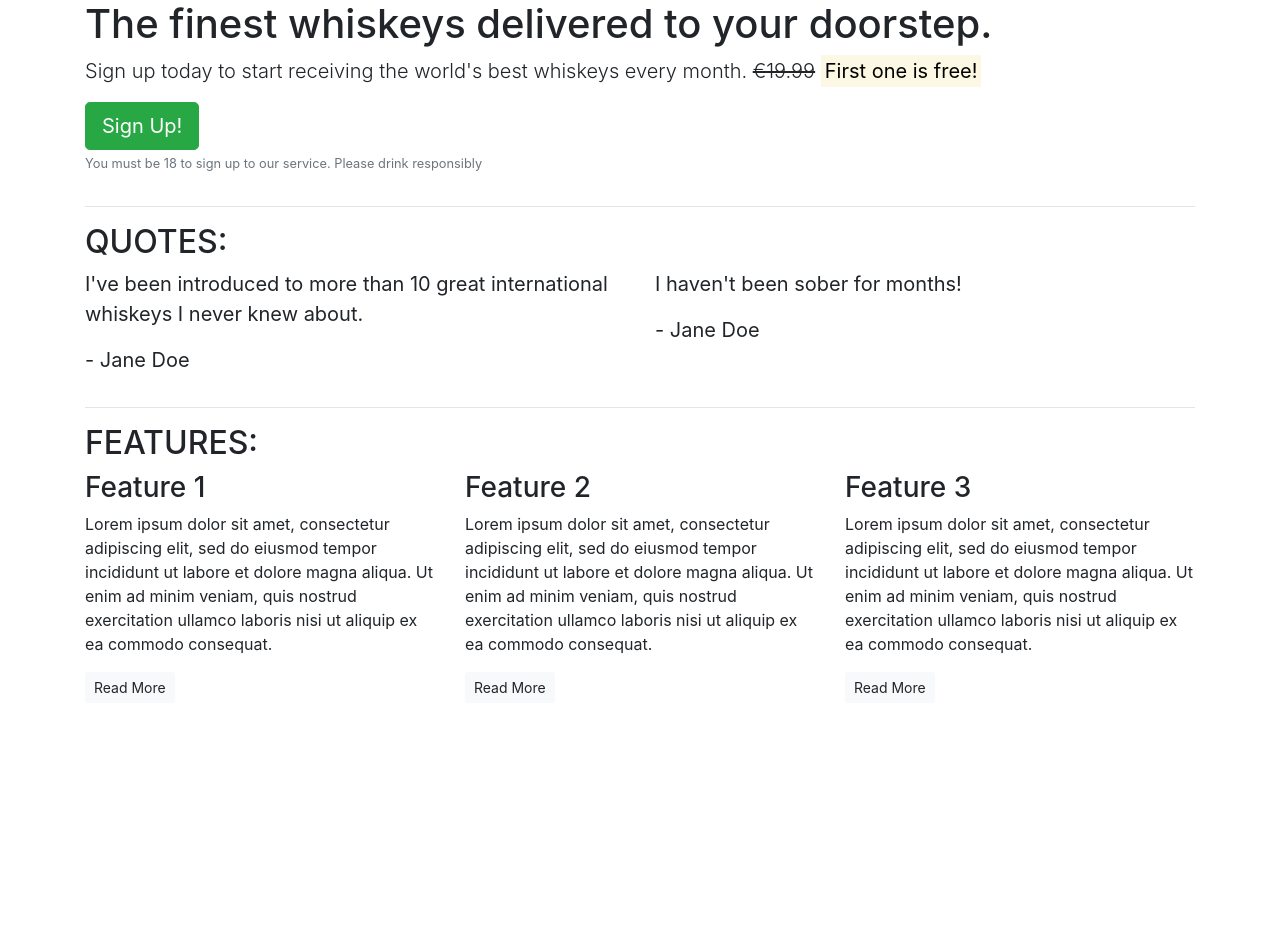
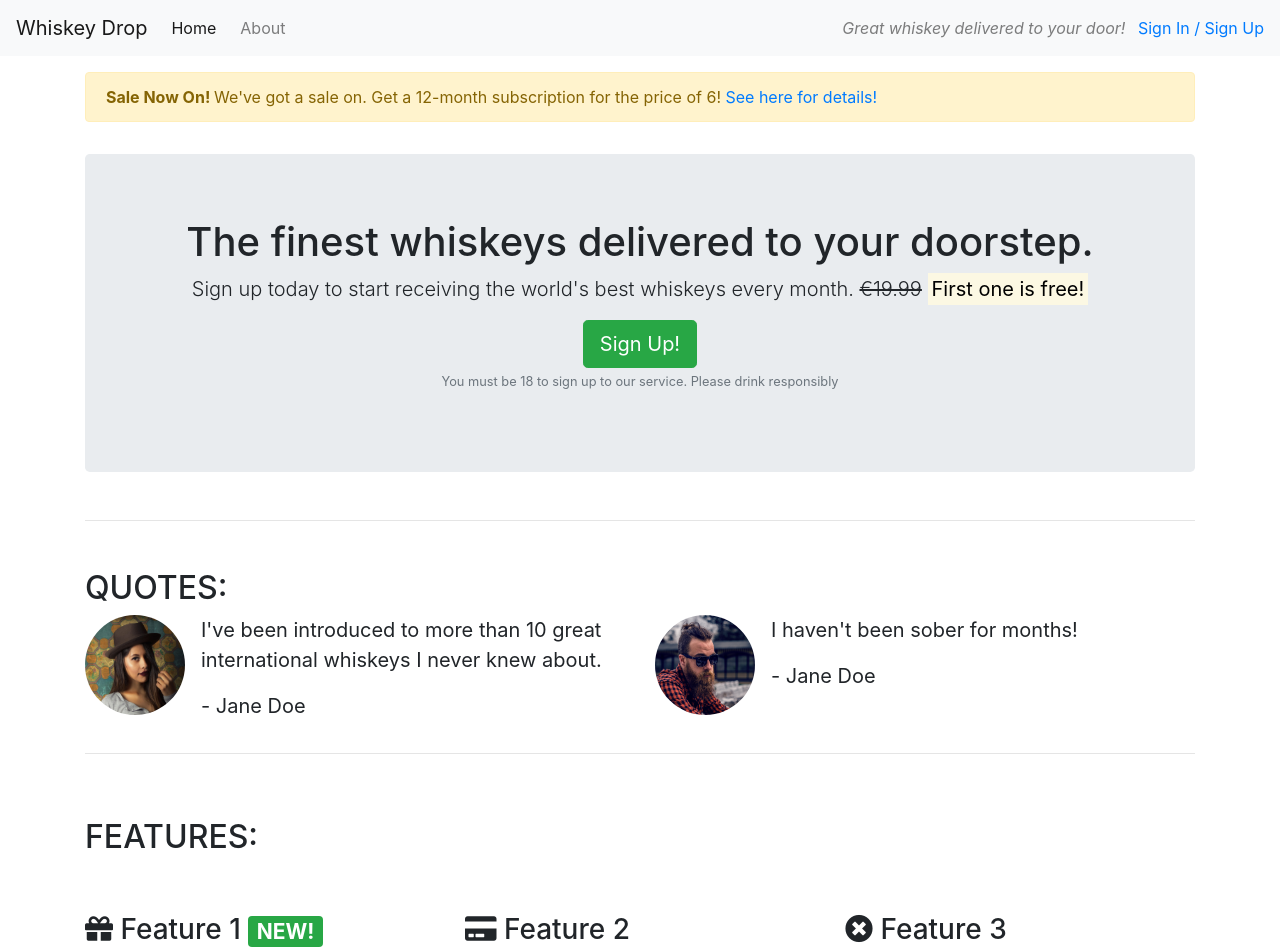
Before and after one commit to Barry-Greaves/bootstrap, a plain HTML site: page index.html in a window 1280 px wide. Shown: the top 950 px of the page. Before the commit the page ends 800 px from the top, so only its background shows below. Drawn offline with nearby package versions, Linux system fonts and the light colour scheme.

Commit message:
add bootstrap styling

```diff
--- a/index.html
+++ b/index.html
@@ -6,15 +6,36 @@
     <meta name="viewport" content="width=device-width, initial-scale=1.0">
     <title>Whiskey Drop | Taste a new whiskey every month</title>
     <link rel="stylesheet" href="https://cdn.jsdelivr.net/npm/bootstrap@4.3.1/dist/css/bootstrap.min.css" integrity="sha384-ggOyR0iXCbMQv3Xipma34MD+dH/1fQ784/j6cY/iJTQUOhcWr7x9JvoRxT2MZw1T" crossorigin="anonymous">
+    <link rel="stylesheet" href="https://use.fontawesome.com/releases/v5.6.1/css/all.css" integrity="sha384-gfdkjb5BdAXd+lj+gudLWI+BXq4IuLW5IT+brZEZsLFm++aCMlF1V92rMkPaX4PP" crossorigin="anonymous">
 </head>
 <body>
-    <article class="container">
+    <nav class="navbar navbar-light bg-light navbar-expand-sm">
+        <a href="/" class="navbar-brand">Whiskey Drop</a>
+        <ul class="navbar-nav mr-auto">
+            <li class="active nav-item mr-2"><a class="nav-link" href="/">Home</a></li>
+            <li class="nav-item mr-2"><a class="nav-link" href="/about">About</a></li>
+            <li class="nav-item mr-2 d-block d-sm-none"><a class="nav-link" href="/login">Sign In / Sign Up</a></li>
+        </ul>
+        <div class="d-none d-md-block">
+            <p class="navbar-text my-auto mr-2"><i>Great whiskey delivered to your door!</i></p>
+            <a href="/login">Sign In / Sign Up</a>
+        </div>
+    </nav>
+    <article class="container mt-3">
+        <div class="row d-none d-sm-block">
+            <div class="col-12">
+                <div class="alert alert-warning"><strong>Sale Now On! </strong>We've got a sale on. Get a 12-month subscription for the price of 6! <a href="">See here for details!</a></div>
+            </div>
+        </div>
         <!-- Callout -->
         <div class="row">
             <div class="col-12">
-                <section class="callout">
+                <section class="callout jumbotron text-center mt-3">
                     <h1>The finest whiskeys delivered to your doorstep.</h1>
-                    <p class="lead">Sign up today to start receiving the world's best whiskeys every month. <s>€19.99</s> <strong><mark>First one is free!</mark></strong></p>
+                    <p class="lead">Sign up today to start receiving the world's best whiskeys every month.
+                        <s class="d-none d-sm-inline">€19.99</s>
+                        <span class="d-inline d-sm-none"><br></span>
+                        <strong><mark>First one is free!</mark></strong></p>
                     <button class="btn btn-success btn-lg">Sign Up!</button>
                     <p class ="text-muted"><small>You must be 18 to sign up to our service. Please drink responsibly</small></p>
                 </section>
@@ -26,22 +47,36 @@
         <!-- Quotes -->
         <section class="quotes">
             <div class="div">
-                <div class="col-12 col-md-6"></div>
+                <div class="col-12 my-5"></div>
                     <h2 class="text-uppercase">Quotes:</h2>
                 </div>
             </div>
             <div class="row">
                 <div class="col-12 col-md-6">
-                    <blockquote class="blockquote">
-                        <p>I've been introduced to more than 10 great international whiskeys I never knew about.</p>
-                        <p>- Jane Doe</p>
-                    </blockquote>
+                    <div class="media">
+                        <div class="d-none d-sm-block">
+                            <img src="images/girl-image.png" class="rounded-circle mr-3" height="100" width="100">
+                        </div>
+                                <div class="media-body">
+                            <blockquote class="blockquote">
+                                <p>I've been introduced to more than 10 great international whiskeys I never knew about.</p>
+                                <p>- Jane Doe</p>
+                            </blockquote>
+                    </div>
+                </div>
                 </div>
                 <div class="col-12 col-md-6">
+                    <div class="media">
+                        <div class="d-none d-sm-block">
+                            <img src="images/guy-image.png" class="rounded-circle mr-3" height="100" width="100">
+                        </div>
+                        <div class="media-body">
                     <blockquote class="blockquote">
                         <p>I haven't been sober for months!</p>
                         <p>- Jane Doe</p>
                     </blockquote>
+                    </div>
+                    </div>
                 </div>
              </div>
         </section>
@@ -51,28 +86,28 @@
         <!-- Features -->
         <section class="features">
             <div class="row">
-                <div class="col-12 col-md-6">
+                <div class="col-12 my-5">
                     <h2 class="text-uppercase">Features:</h2>
                 </div>
             </div>
             <div class="row">
                 <div class="col-12 col-md-6 col-lg-4">
                     <div class="feature">
-                        <h3>Feature 1</h3>
+                        <h3><i class="fas fa-gift d-none d-sm-inline"></i> Feature 1 <span class="badge badge-success">NEW!</span> </h3>
                         <p>Lorem ipsum dolor sit amet, consectetur adipiscing elit, sed do eiusmod tempor incididunt ut labore et dolore magna aliqua. Ut enim ad minim veniam, quis nostrud exercitation ullamco laboris nisi ut aliquip ex ea commodo consequat.</p>
                         <p><a class ="btn btn-sm btn-light" href="">Read More</a></p>
                     </div>
                 </div>
                 <div class="col-12 col-md-6 col-lg-4">
                     <div class="feature">
-                        <h3>Feature 2</h3>
+                        <h3><i class="fas fa-credit-card d-none d-sm-inline"></i> Feature 2</h3>
                         <p>Lorem ipsum dolor sit amet, consectetur adipiscing elit, sed do eiusmod tempor incididunt ut labore et dolore magna aliqua. Ut enim ad minim veniam, quis nostrud exercitation ullamco laboris nisi ut aliquip ex ea commodo consequat.</p>
                         <p><a class ="btn btn-sm btn-light" href="">Read More</a></p>
                     </div>
                 </div>
                 <div class="col-12 d-md-none d-lg-block col-lg-4">
                     <div class="feature">
-                        <h3>Feature 3</h3>
+                        <h3><i class="fas fa-times-circle d-none d-sm-inline"></i> Feature 3</h3>
                         <p>Lorem ipsum dolor sit amet, consectetur adipiscing elit, sed do eiusmod tempor incididunt ut labore et dolore magna aliqua. Ut enim ad minim veniam, quis nostrud exercitation ullamco laboris nisi ut aliquip ex ea commodo consequat.</p>
                         <p><a class ="btn btn-sm btn-light" href="">Read More</a></p>
                     </div>
```
Also changed, not shown: images/girl-image.png (added), images/guy-image.png (added).
